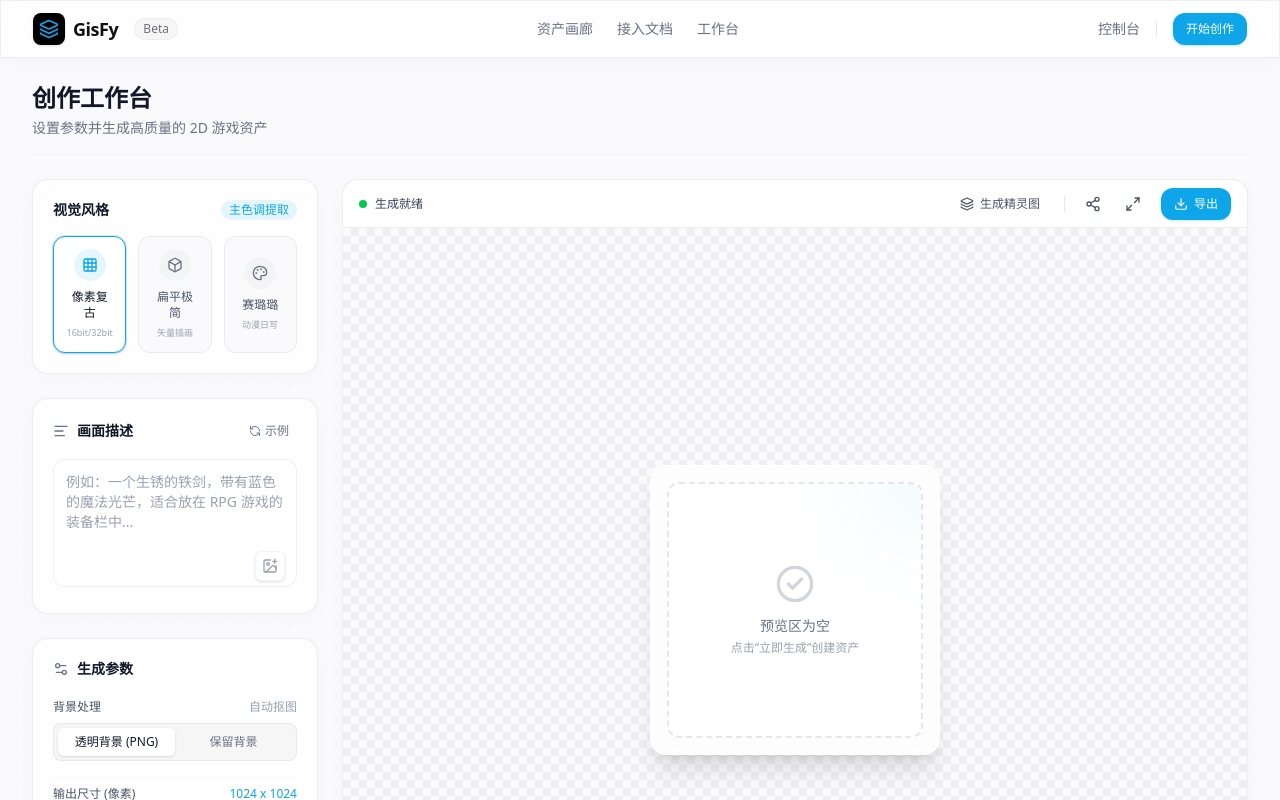
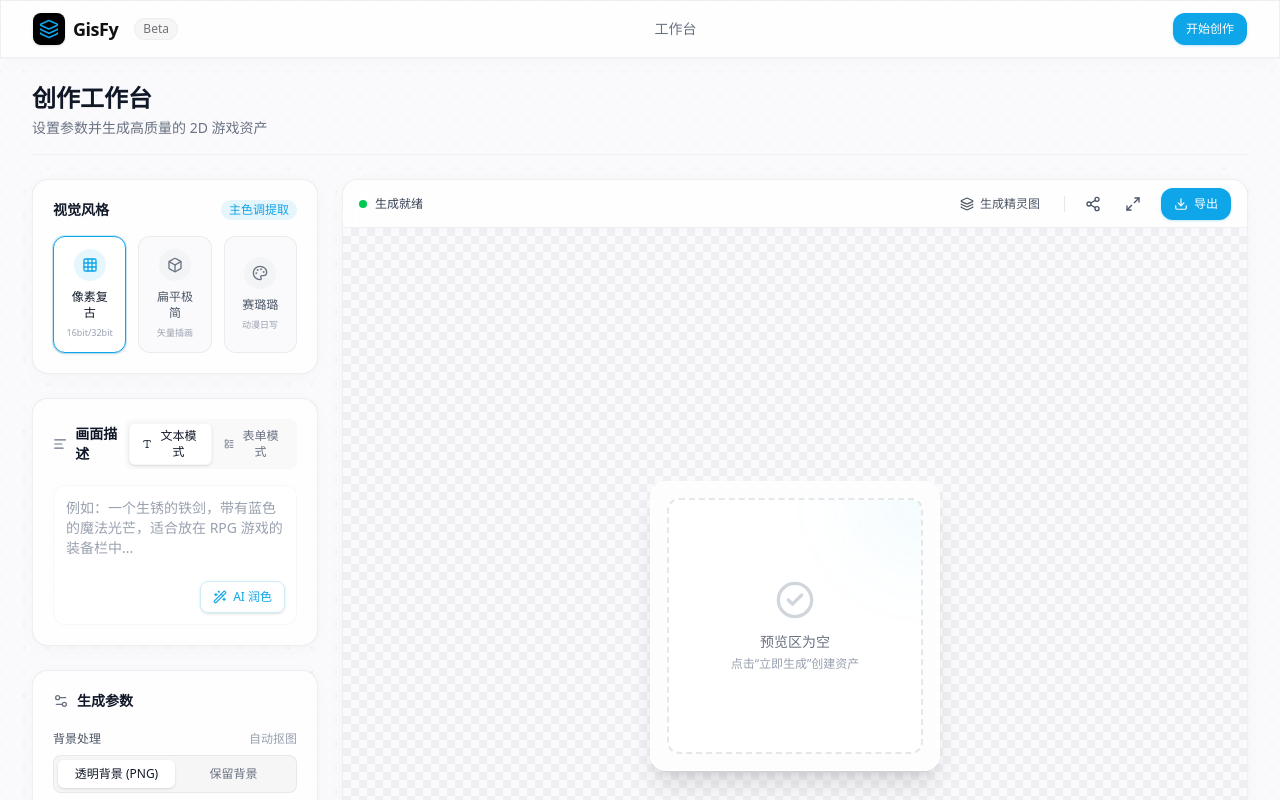
Before and after one commit to AlkaidSTART/gisfy, a Next.js app: page /generate in a window 1280 px wide. Shown: the top 800 px of the page. Built offline with nearby package versions, Linux system fonts and the light colour scheme.

Commit message:
feat: 添加 OpenAI API 支持，更新提示编辑器功能，删除不再使用的页面

```diff
--- a/package.json
+++ b/package.json
@@ -10,6 +10,7 @@
     "lint": "eslint"
   },
   "dependencies": {
+    "@ai-sdk/openai": "^3.0.65",
     "@gsap/react": "^2.1.2",
     "ai": "^6.0.189",
     "clsx": "^2.1.1",
--- a/src/app/dashboard/page.tsx
+++ /dev/null
@@ -1,22 +0,0 @@
-import { PieChart } from "lucide-react";
-import Link from "next/link";
-import { Button } from "@/components/ui/button";
-
-export default function DashboardPage() {
-  return (
-    <div className="w-full flex-col flex flex-1 items-center justify-center animate-fade-in pb-20">
-      <div className="glass-panel p-10 rounded-3xl flex flex-col items-center justify-center max-w-lg w-full text-center">
-        <div className="w-16 h-16 bg-gray-100 text-gray-400 rounded-2xl flex items-center justify-center mb-6">
-          <PieChart className="w-8 h-8" />
-        </div>
-        <h2 className="text-xl font-bold text-gray-900 mb-2">配额管理仪表盘</h2>
-        <p className="text-sm text-gray-500 mb-8">
-          管理您的 API Key (通义万相等)，查看月度账单和生成渲染点数消耗趋势。
-        </p>
-        <Link href="/generate">
-          <Button variant="outline">返回工作台</Button>
-        </Link>
-      </div>
-    </div>
-  );
-}
--- a/src/app/docs/page.tsx
+++ /dev/null
@@ -1,23 +0,0 @@
-import { BookType } from "lucide-react";
-import Link from "next/link";
-import { Button } from "@/components/ui/button";
-
-export default function DocsPage() {
-  return (
-    <div className="w-full flex-col flex flex-1 items-center justify-center animate-fade-in pb-20">
-      <div className="glass-panel p-10 rounded-3xl flex flex-col items-center justify-center max-w-lg w-full text-center">
-        <div className="w-16 h-16 bg-gray-100 text-gray-400 rounded-2xl flex items-center justify-center mb-6">
-          <BookType className="w-8 h-8" />
-        </div>
-        <h2 className="text-xl font-bold text-gray-900 mb-2">开发者集成文档</h2>
-        <p className="text-sm text-gray-500 mb-8">
-          如何将导出的精灵图与序列帧直接对齐 Unity 的 Tilemap 系统或 Godot 的
-          AtlasTexture。文档编撰中。
-        </p>
-        <Link href="/">
-          <Button variant="outline">返回首页</Button>
-        </Link>
-      </div>
-    </div>
-  );
-}
--- a/src/app/gallery/page.tsx
+++ /dev/null
@@ -1,23 +0,0 @@
-import { PenBox } from "lucide-react";
-import Link from "next/link";
-import { Button } from "@/components/ui/button";
-
-export default function GalleryPage() {
-  return (
-    <div className="w-full flex-col flex flex-1 items-center justify-center animate-fade-in pb-20">
-      <div className="glass-panel p-10 rounded-3xl flex flex-col items-center justify-center max-w-lg w-full text-center">
-        <div className="w-16 h-16 bg-gray-100 text-gray-400 rounded-2xl flex items-center justify-center mb-6">
-          <PenBox className="w-8 h-8" />
-        </div>
-        <h2 className="text-xl font-bold text-gray-900 mb-2">公共资产画廊</h2>
-        <p className="text-sm text-gray-500 mb-8">
-          模块维护中...这里将展示优质的生成资产（如
-          Tilemap，环境精灵图等），如同小型的资源商店。
-        </p>
-        <Link href="/generate">
-          <Button>前往生成</Button>
-        </Link>
-      </div>
-    </div>
-  );
-}
--- a/src/app/page.tsx
+++ b/src/app/page.tsx
@@ -51,7 +51,7 @@ export default function Home() {
 
       {/* Hero Section */}
       <section className="text-center w-full max-w-4xl mx-auto flex flex-col items-center pt-10 pb-20">
-        <div className="hero-badge inline-flex items-center gap-2 px-3 py-1 mb-8 rounded-full border border-(--color-border) bg-white shadow-sm text-xs font-medium text-gray-600">
+        <div className="hero-badge inline-flex items-center gap-2 px-3 py-1 mb-8 rounded-full border border-border/50 bg-white shadow-sm text-xs font-medium text-gray-600">
           <span className="w-2 h-2 rounded-full bg-green-500 animate-pulse"></span>
           生成引擎 V2.0 现已上线
         </div>
@@ -71,11 +71,6 @@ export default function Home() {
           <Link href="/generate">
             <Button size="lg" className="h-12 px-8 text-base shadow-lg shadow-[#0EA5E9]/20 gap-2">
               进入工作台 <ArrowRight className="w-4 h-4" />
-            </Button>
-          </Link>
-          <Link href="/gallery">
-            <Button variant="secondary" size="lg" className="h-12 px-8 text-base">
-              浏览资产库
             </Button>
           </Link>
         </div>
--- a/src/components/layout/header.tsx
+++ b/src/components/layout/header.tsx
@@ -22,12 +22,6 @@ export default function Header() {
 
         {/* Central Nav Links */}
         <nav className="hidden md:flex items-center gap-6">
-          <Link href="/gallery" className="text-sm text-gray-500 hover:text-black font-medium transition-colors">
-            资产画廊
-          </Link>
-          <Link href="/docs" className="text-sm text-gray-500 hover:text-black font-medium transition-colors">
-            接入文档
-          </Link>
           <Link href="/generate" className="text-sm text-gray-500 hover:text-black font-medium transition-colors">
             工作台
           </Link>
@@ -35,10 +29,6 @@ export default function Header() {
 
         {/* Right Actions */}
         <div className="flex items-center gap-3">
-          <Link href="/dashboard" className="text-sm text-gray-500 hover:text-black font-medium transition-colors hidden sm:inline-block">
-            控制台
-          </Link>
-          <div className="w-px h-4 bg-gray-200 mx-1 hidden sm:block"></div>
           <Link href="/generate">
             <Button size="sm" className="hidden sm:inline-flex">开始创作</Button>
           </Link>
--- a/src/components/workspace/prompt-editor.tsx
+++ b/src/components/workspace/prompt-editor.tsx
@@ -1,8 +1,47 @@
 "use client";
-import { AlignLeft, ImagePlus, RefreshCcw } from "lucide-react";
+import { useState } from "react";
+import { AlignLeft, Sparkles, Wand2, Type, LayoutList } from "lucide-react";
 import { Button } from "@/components/ui/button";
 
 export default function PromptEditor() {
+  const [activeTab, setActiveTab] = useState<"text" | "form">("text");
+  const [textPrompt, setTextPrompt] = useState("");
+  const [formPrompt, setFormPrompt] = useState({ subject: "", details: "" });
+  const [isPolishing, setIsPolishing] = useState(false);
+
+  const handlePolish = async () => {
+    setIsPolishing(true);
+    let originalPrompt = "";
+    if (activeTab === "text") {
+      originalPrompt = textPrompt;
+    } else {
+      originalPrompt = `${formPrompt.subject}, ${formPrompt.details}`;
+    }
+
+    if (!originalPrompt.trim()) {
+      setIsPolishing(false);
+      return;
+    }
+
+    try {
+      const res = await fetch("/api/polish", {
+        method: "POST",
+        headers: { "Content-Type": "application/json" },
+        body: JSON.stringify({ prompt: originalPrompt, mode: activeTab })
+      });
+      const data = await res.json();
+      if (data.success && data.polishedPrompt) {
+        // Switch to text view to show polished result
+        setActiveTab("text");
+        setTextPrompt(data.polishedPrompt);
+      }
+    } catch (err) {
+      console.error(err);
+    } finally {
+      setIsPolishing(false);
+    }
+  };
+
   return (
     <div className="glass-panel p-5 rounded-2xl flex flex-col gap-4">
       <div className="flex items-center justify-between">
@@ -10,21 +49,78 @@ export default function PromptEditor() {
           <AlignLeft className="w-4 h-4 text-gray-500" />
           画面描述
         </h2>
-        <Button variant="ghost" size="sm" className="h-6 px-2 text-xs gap-1 text-gray-500">
-          <RefreshCcw className="w-3 h-3" />
-          示例
-        </Button>
+
+        {/* Tab switcher */}
+        <div className="flex bg-gray-100/50 p-1 rounded-lg">
+          <button
+            onClick={() => setActiveTab("text")}
+            className={`px-3 py-1 flex items-center gap-1.5 text-xs font-medium rounded-md transition-all ${
+              activeTab === "text" ? "bg-white shadow-sm text-gray-900 border border-border/50" : "text-gray-500 hover:text-gray-700"
+            }`}
+          >
+            <Type className="w-3 h-3" />
+            文本模式
+          </button>
+          <button
+            onClick={() => setActiveTab("form")}
+            className={`px-3 py-1 flex items-center gap-1.5 text-xs font-medium rounded-md transition-all ${
+              activeTab === "form" ? "bg-white shadow-sm text-gray-900 border border-border/50" : "text-gray-500 hover:text-gray-700"
+            }`}
+          >
+            <LayoutList className="w-3 h-3" />
+            表单模式
+          </button>
+        </div>
       </div>
 
-      <div className="relative group">
-        <textarea
-          placeholder="例如：一个生锈的铁剑，带有蓝色的魔法光芒，适合放在 RPG 游戏的装备栏中..."
-          className="w-full h-32 p-3 text-sm bg-white/50 border border-(--color-border) rounded-xl outline-none focus:ring-2 focus:ring-[var(--color-ring)] focus:border-[#0EA5E9]/50 transition-all resize-none placeholder:text-gray-400 text-gray-800"
-        />
+      <div className="relative group min-h-[140px] flex flex-col">
+        {activeTab === "text" ? (
+          <textarea
+            value={textPrompt}
+            onChange={(e) => setTextPrompt(e.target.value)}
+            placeholder="例如：一个生锈的铁剑，带有蓝色的魔法光芒，适合放在 RPG 游戏的装备栏中..."
+            className="w-full flex-1 p-3 pb-12 text-sm bg-white/50 border border-border/50 rounded-xl outline-none focus:ring-2 focus:ring-[var(--color-ring)] focus:border-[#0EA5E9]/50 transition-all resize-none placeholder:text-gray-400 text-gray-800"
+          />
+        ) : (
+          <div className="flex-1 flex flex-col gap-3 p-3 bg-white/50 border border-border/50 rounded-xl transition-all pb-12">
+            <div>
+              <label className="text-xs text-gray-500 font-medium mb-1 block">生成主体</label>
+              <input
+                type="text"
+                value={formPrompt.subject}
+                onChange={(e) => setFormPrompt(p => ({ ...p, subject: e.target.value }))}
+                placeholder="如：木质宝箱"
+                className="w-full p-2 text-sm bg-transparent border-b border-border/50 outline-none focus:border-[#0EA5E9]/50"
+              />
+            </div>
+            <div>
+              <label className="text-xs text-gray-500 font-medium mb-1 block">材质与细节细节</label>
+              <input
+                type="text"
+                value={formPrompt.details}
+                onChange={(e) => setFormPrompt(p => ({ ...p, details: e.target.value }))}
+                placeholder="如：长满青苔，黄金镶边"
+                className="w-full p-2 text-sm bg-transparent border-b border-border/50 outline-none focus:border-[#0EA5E9]/50"
+              />
+            </div>
+          </div>
+        )}
+
         <div className="absolute bottom-3 right-3 flex items-center gap-2">
-          <button className="p-1.5 text-gray-400 hover:text-gray-700 bg-white rounded-md shadow-sm border border-gray-100 transition-colors">
-            <ImagePlus className="w-4 h-4" />
-          </button>
+          <Button
+            disabled={isPolishing}
+            onClick={handlePolish}
+            size="sm"
+            variant="outline"
+            className="h-8 gap-1.5 text-xs text-[#0EA5E9] border-[#0EA5E9]/20 hover:bg-[#0EA5E9]/10 rounded-lg shadow-sm"
+          >
+            {isPolishing ? (
+              <span className="w-3 h-3 rounded-full border-2 border-[#0EA5E9]/30 border-t-[#0EA5E9] animate-spin" />
+            ) : (
+              <Wand2 className="w-3.5 h-3.5" />
+            )}
+            AI 润色
+          </Button>
         </div>
       </div>
     </div>
```
Also changed, not shown: src/app/api/polish/route.ts (added, +37 -0 lines), 2 other files (tests, documents, lock files or other folders).
